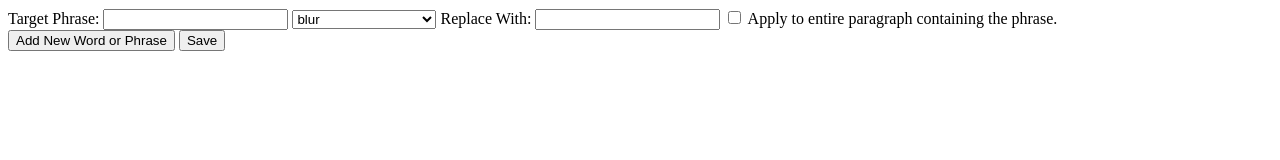
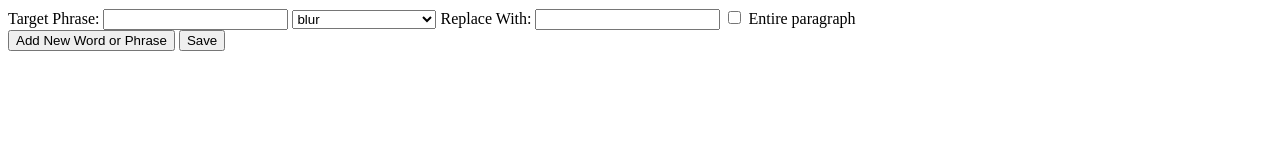
Before and after one commit to JadenMac/word-replacer, a browser extension: page options.html in a window 1280 px wide. Drawn offline with Linux system fonts and the light colour scheme.

Commit message:
modify checkbox label

```diff
--- a/options.html
+++ b/options.html
@@ -16,9 +16,9 @@
 </select>
 Replace With:
 <input type="text" name="replaceWith" class="replace-with">
-<label>
+<label class="checkbox-label">
   <input type="checkbox" class="entire-paragraph">
-  Apply to entire paragraph containing the phrase.
+  Entire paragraph
 </label>
 </div>
 
```
